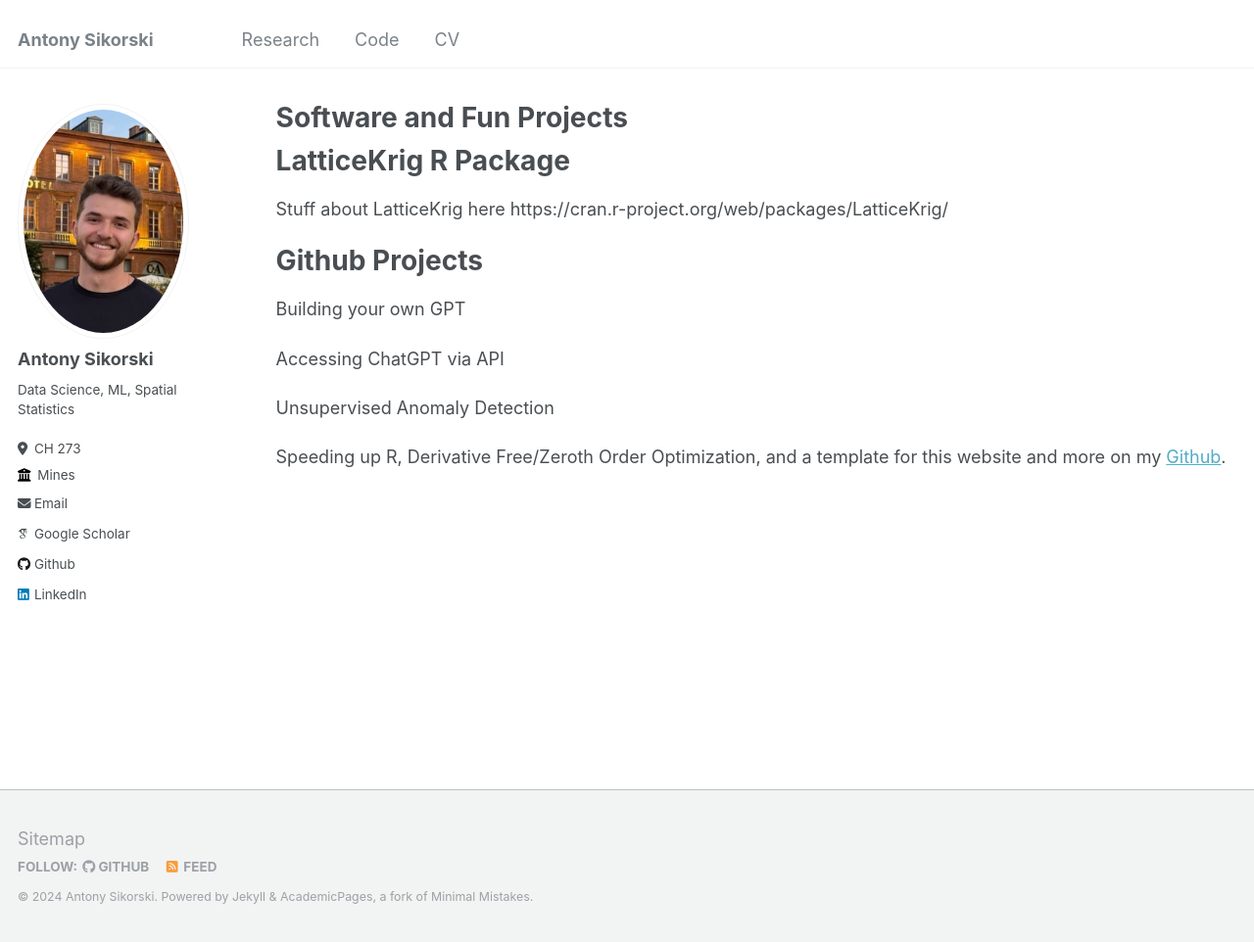
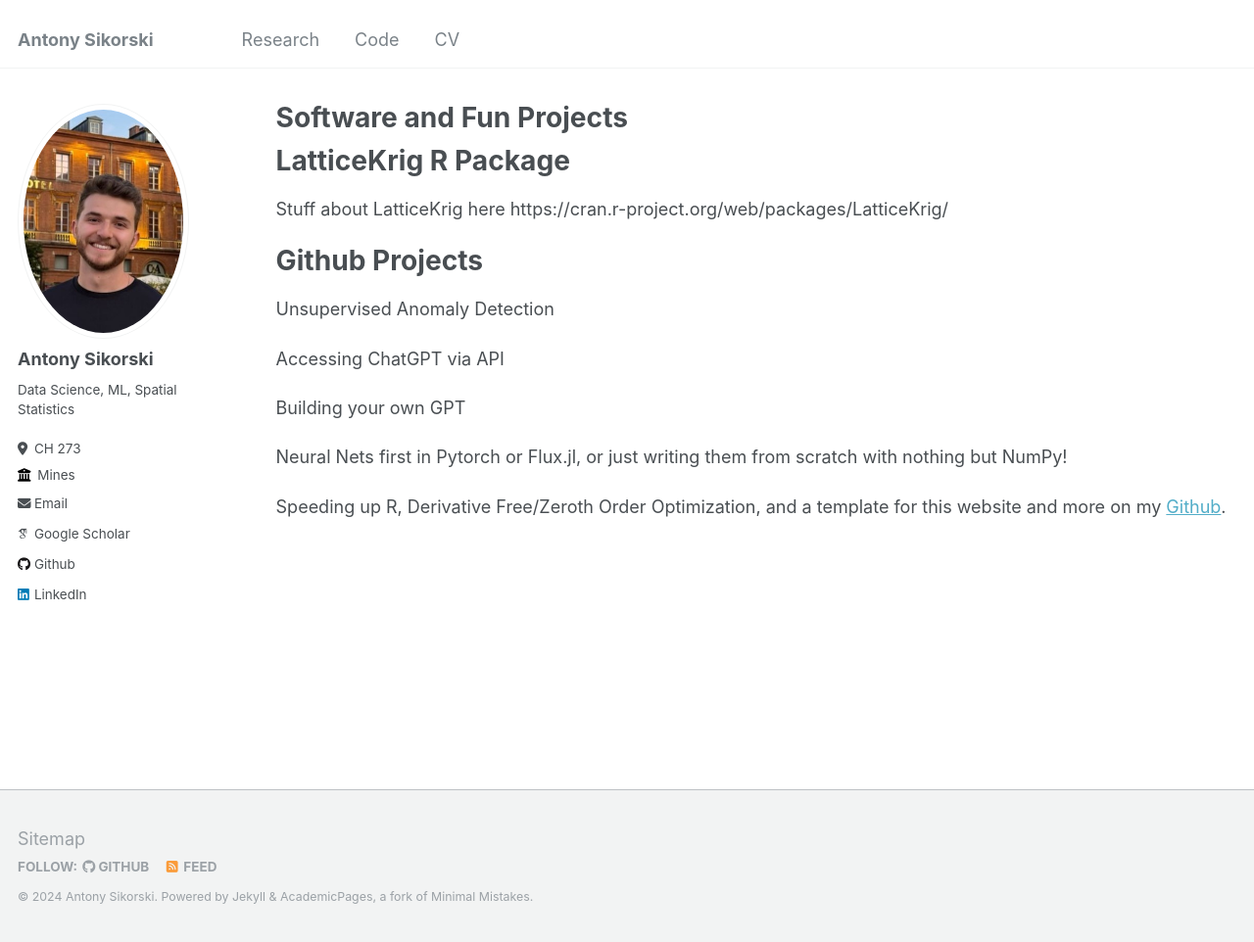
Before and after one commit to antonyxsik/antonyxsik.github.io, a Jekyll site: the page built from _pages/code.md, in a window 1280 px wide and 962 px high. Shown: the whole window at 98% size. Built offline with Jekyll 4.4.1, drawn with Linux system fonts in a browser that asks for light colours; some web fonts are replaced.

Commit message:
research update

```diff
--- a/_pages/code.md
+++ b/_pages/code.md
@@ -17,10 +17,12 @@
 
 Github Projects
 ======
-Building your own GPT
+Unsupervised Anomaly Detection
 
 Accessing ChatGPT via API
 
-Unsupervised Anomaly Detection
+Building your own GPT
+
+Neural Nets first in Pytorch or Flux.jl, or just writing them from scratch with nothing but NumPy!
 
 Speeding up R, Derivative Free/Zeroth Order Optimization, and a template for this website and more on my [Github](https://github.com/antonyxsik).
```
